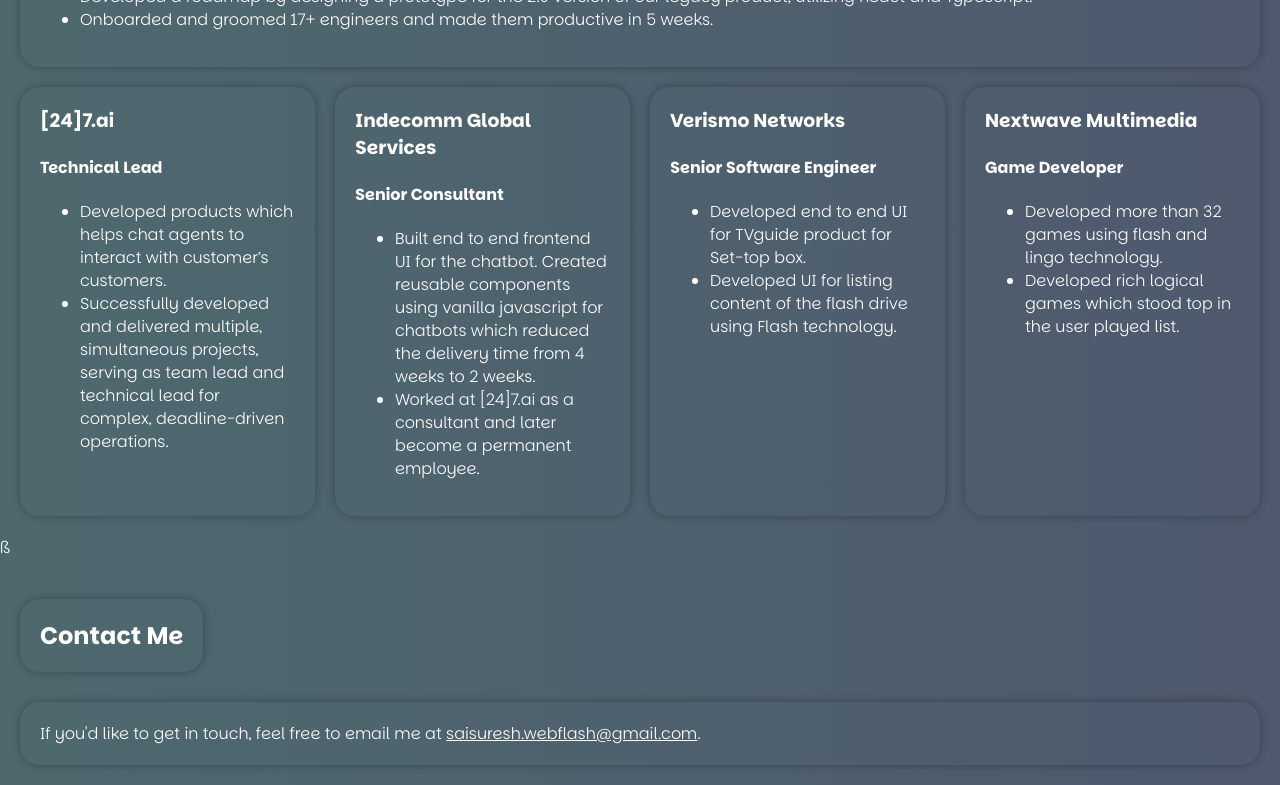
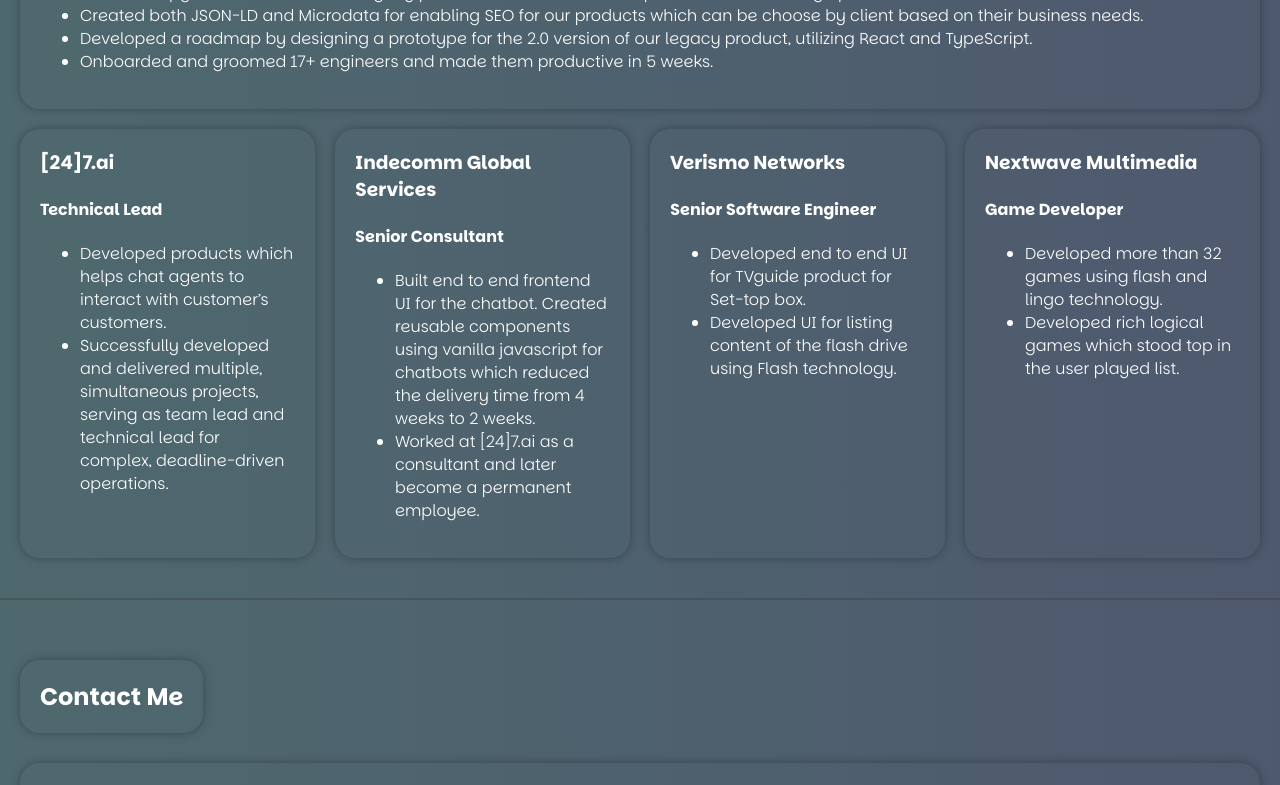
Before and after one commit to saisuresh-sakthivel/myportfolio, a React app: page / in a window 1280 px wide. Shown: the part 788-1573 px from the top of the page. Built offline with nearby package versions, Linux system fonts and the light colour scheme.

Commit message:
upgrading the portfolio styles

```diff
--- a/src/App.css
+++ b/src/App.css
@@ -30,7 +30,7 @@
   padding: 20px;
 }
 
-custom-line {
+.custom-line {
   height: 2px;
   background-color: #333;
   width: 100%;
--- a/src/App.js
+++ b/src/App.js
@@ -13,7 +13,7 @@
       <About />
       <div class="custom-line"></div>
       <Experience />
-      <div class="custom-line"></div>ß
+      <div class="custom-line"></div>
       <Contact />
     </div>
   );
```
